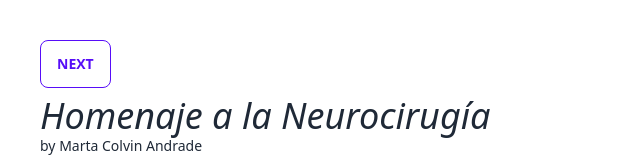
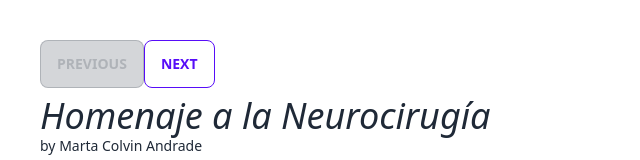
Before and after one commit to ghulam46/react-vite-project, a React (Vite) app: page / in a window 1280 px wide. Shown: the top 160 px of the page, without its empty margins (0-640 px from the left). Built offline with nearby package versions, Linux system fonts and the light colour scheme.

Commit message:
useState : handle previous button

```diff
--- a/src/state/ComponentMemory.jsx
+++ b/src/state/ComponentMemory.jsx
@@ -6,9 +6,14 @@ export default function ComponentMemory() {
     const [showText, setShowText] = useState(false);
 
     let sculpture = sculptureList[index];
+    let hasNext = index < sculptureList.length - 1;
+    let hasPrev = index > 0;
 
-    function handleClick() {
-        setIndex((index + 1) % sculptureList.length)
+    function handleNextClick() {
+        (hasNext) && setIndex(index + 1)
+    }
+    function handlePreviousClick() {
+        (hasPrev) && setIndex(index - 1)
     }
 
     function handleMoreClick() {
@@ -17,11 +22,20 @@ export default function ComponentMemory() {
 
     return(
         <div className='p-10'>
-            <button className='btn btn-outline btn-primary mb-2' onClick={handleClick}>Next</button>
+            <button className='btn btn-outline btn-primary mb-2'
+                onClick={handlePreviousClick}
+                disabled={!hasPrev}>
+                Previous
+            </button>
+            <button className='btn btn-outline btn-primary mb-2'
+                onClick={handleNextClick}
+                disabled={!hasNext}>
+                Next
+            </button>
             <h2 className='text-4xl mb-3'>
                 <i>{sculpture.name}</i>
                 <h2 className='text-sm'>
-                    {''}by {sculpture.artist}
+                    by {sculpture.artist}
                 </h2>
             </h2>
             <h3 className='mb-2'>({index + 1} of {sculptureList.length})</h3>
```
